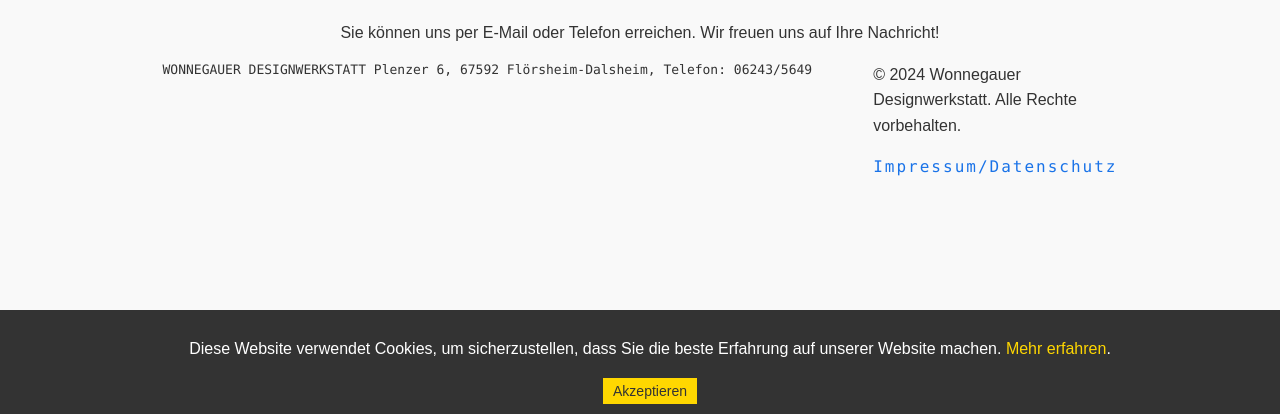
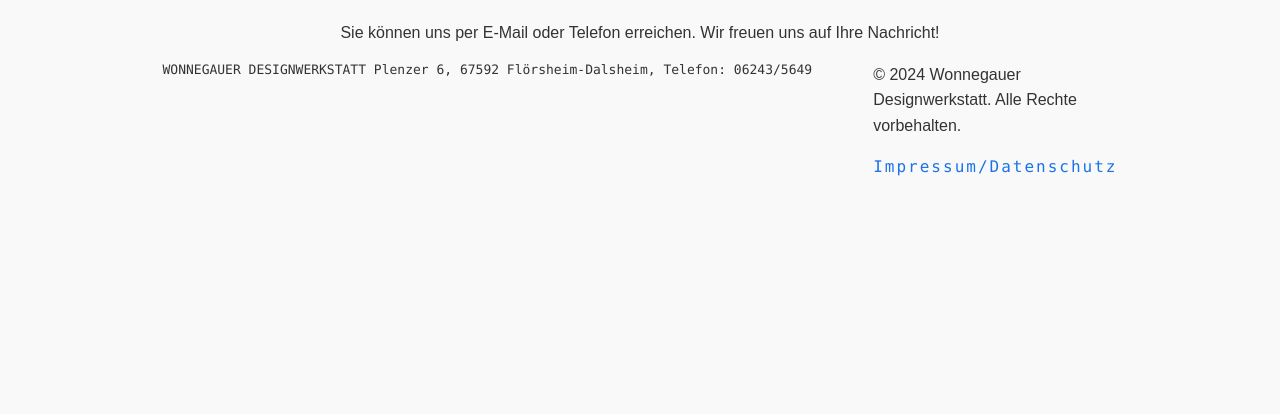
Before and after one commit to Michaelninder/Wonnegauer-Designwerkstatt.de, a PHP site: page /contact.php in a window 1280 px wide. Shown: the part 386-800 px from the top of the page. Run offline with PHP 8.4, Linux system fonts and the light colour scheme.

Commit message:
Update cookies.php

```diff
--- a/assets/php/cookies.php
+++ b/assets/php/cookies.php
@@ -1,19 +1,7 @@
 <?php
-// Überprüfen, ob das Cookie bereits gesetzt ist
-if (!isset($_COOKIE['cookie_consent'])) {
-    // Wenn kein Cookie gesetzt ist, zeigen wir das Banner an.
-    echo '
-    <div id="cookie-banner" style="position: fixed; bottom: 0; width: 100%; background-color: #333; color: #fff; padding: 10px; text-align: center; z-index: 1000;">
-        <p>Diese Website verwendet Cookies, um sicherzustellen, dass Sie die beste Erfahrung auf unserer Website machen. <a href="datenschutz.php" style="color: #FFD700;">Mehr erfahren</a>.</p>
-        <button onclick="acceptCookies()" style="background-color: #FFD700; color: #333; padding: 5px 10px; border: none; cursor: pointer;">Akzeptieren</button>
-    </div>
-    <script>
-        function acceptCookies() {
-            // Cookie setzen, damit das Banner nicht erneut angezeigt wird
-            document.cookie = "cookie_consent=1; path=/; max-age=" + 60*60*24*30 + ";"; // 30 Tage gültig
-            document.getElementById("cookie-banner").style.display = "none";
-        }
-    </script>
-    ';
+// Cookie für den Theme-Modus setzen, falls nicht gesetzt
+if (isset($_GET['theme'])) {
+    $theme = $_GET['theme'] === 'dark' ? 'dark' : 'light';
+    setcookie('theme', $theme, time() + 3600 * 24 * 30, '/');
 }
 ?>
```
